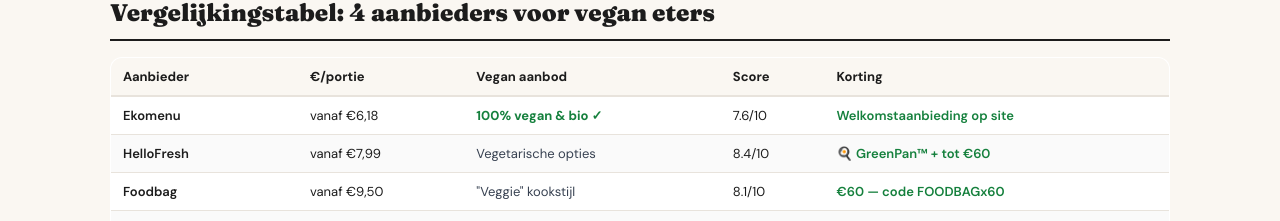
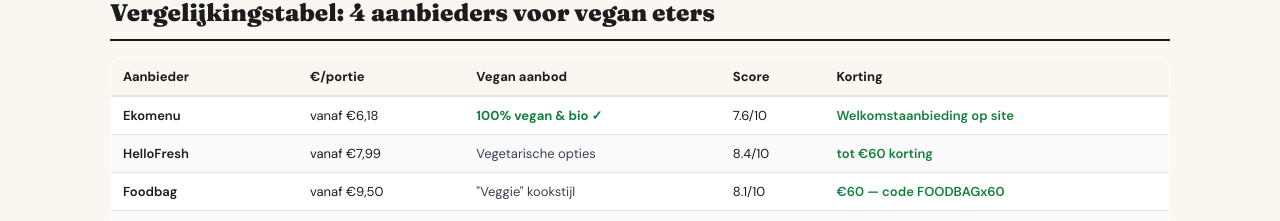
Before and after one commit to fetspets/bestemaaltijdbox, a Next.js app: page /voor/vegan in a window 1280 px wide. Shown: the part 2259-2480 px from the top of the page. Built offline with nearby package versions, Linux system fonts and the light colour scheme.

Commit message:
auto: update page.tsx

```diff
--- a/src/app/voor/vegan/page.tsx
+++ b/src/app/voor/vegan/page.tsx
@@ -238,7 +238,7 @@ export default function VeganPage() {
             <tbody>
               {[
                 { naam: 'Ekomenu', portie: 'vanaf €6,18', vegan: '100% vegan & bio ✓', score: '7.6/10', korting: 'Welkomstaanbieding op site' },
-                { naam: 'HelloFresh', portie: 'vanaf €7,99', vegan: 'Vegetarische opties', score: '8.4/10', korting: '🍳 GreenPan™ + tot €60' },
+                { naam: 'HelloFresh', portie: 'vanaf €7,99', vegan: 'Vegetarische opties', score: '8.4/10', korting: 'tot €60 korting' },
                 { naam: 'Foodbag', portie: 'vanaf €9,50', vegan: '"Veggie" kookstijl', score: '8.1/10', korting: '€60 — code FOODBAGx60' },
                 { naam: 'Marley Spoon', portie: 'vanaf €8,67', vegan: 'Vegetarische opties', score: '7.9/10', korting: 'Tot 50% (automatisch)' },
               ].map((r, i) => (
```
